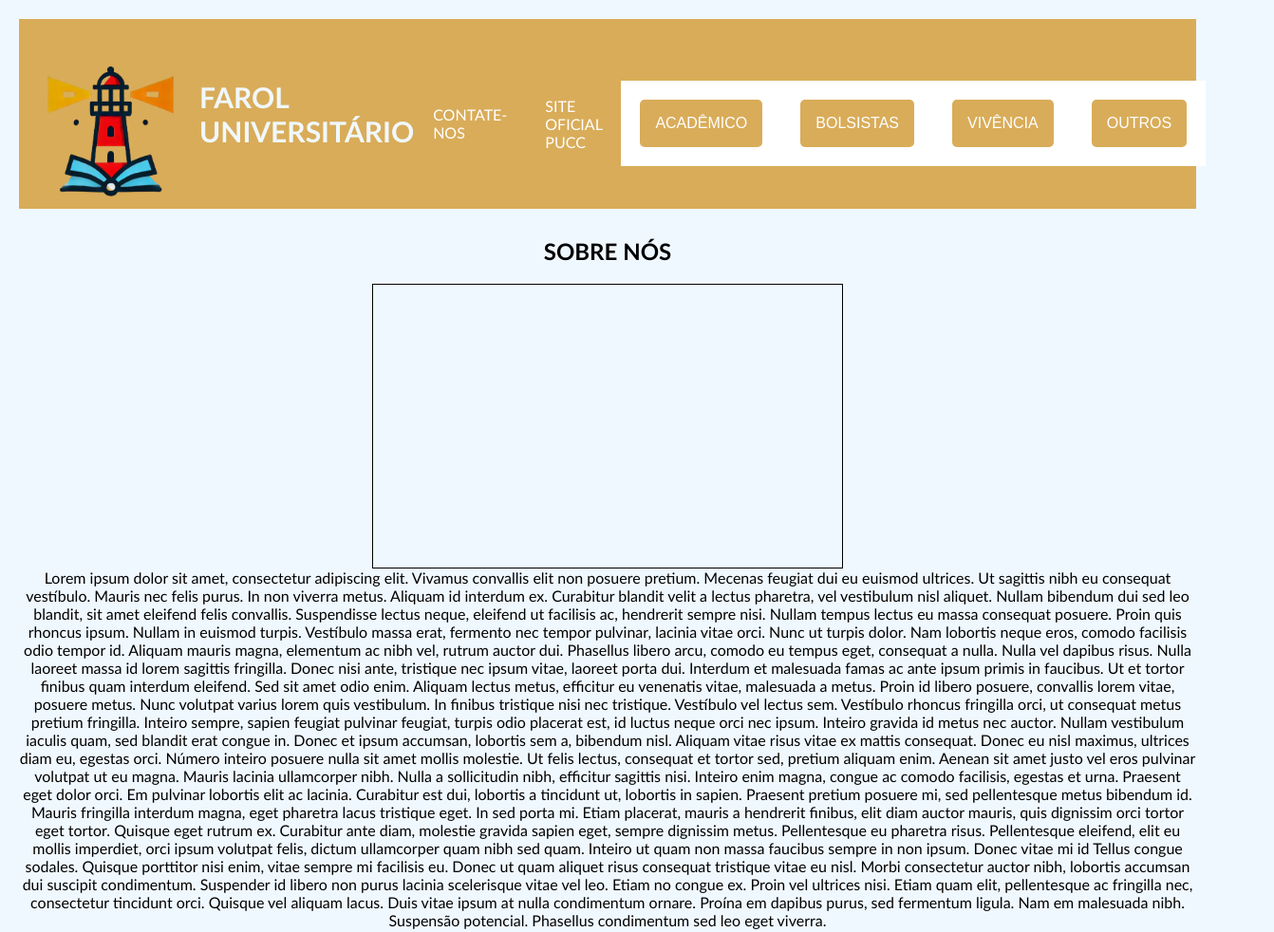
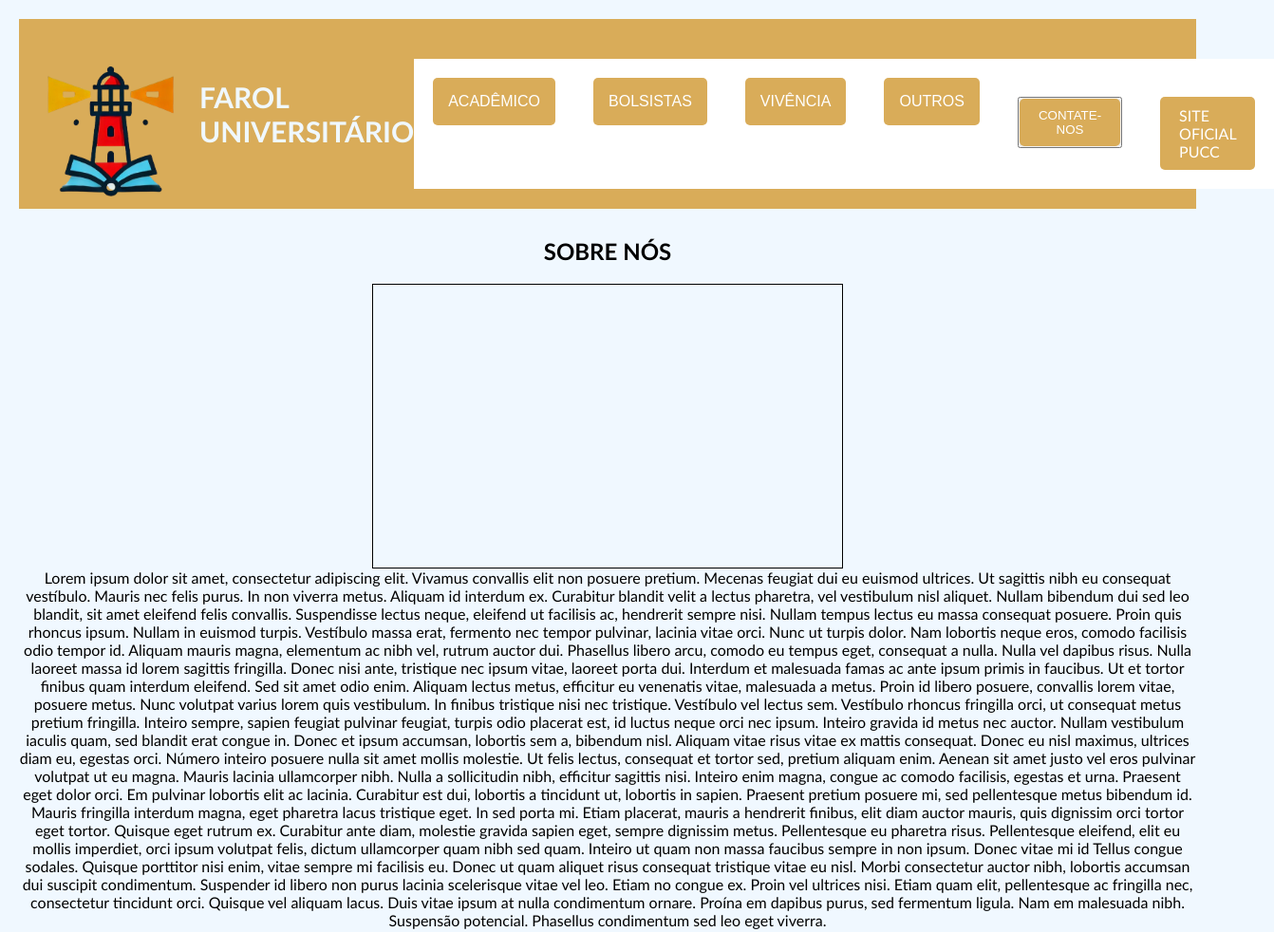
Before and after one commit to sabr1na-rm/Farol-Universitario, a plain HTML site: page projeto/index2.html in a window 1280 px wide. Shown: the top 982 px of the page at 95% size, 1342 px wide, since content can reach past the window. Drawn offline with Linux system fonts and the light colour scheme.

Commit message:
commit 0.3

```diff
--- a/projeto/index2.html
+++ b/projeto/index2.html
@@ -12,12 +12,6 @@
             <img src="assents/inicial/img.png" alt="img1">
         </div>
         <h1>FAROL UNIVERSITÁRIO</h1>
-        <div class="contato">
-            <a href="contato.html" class= "btn"> CONTATE-NOS</a>
-        </div>
-        <div class="oficial">
-            <a href="https://www.puc-campinas.edu.br/" class= "btn"> SITE OFICIAL PUCC</a>
-        </div>
         <!-- Navegação faz parte do cabeçalho -->
         <nav class="menu">
             <ul>
@@ -69,6 +63,18 @@
                     </div>
                 </div>
                 </li>
+                <li><div class="contato">
+                    <button>
+                        <a href="contato.html" class= "btn"> CONTATE-NOS</a>
+                    </button>
+                </div>
+                </li>
+                <li><div class="oficial">
+                        <a href="https://www.puc-campinas.edu.br/" class= "btn"> SITE OFICIAL PUCC</a>
+
+                </div>
+
+                </li>
             </ul>
         </nav>
     </header>
```
